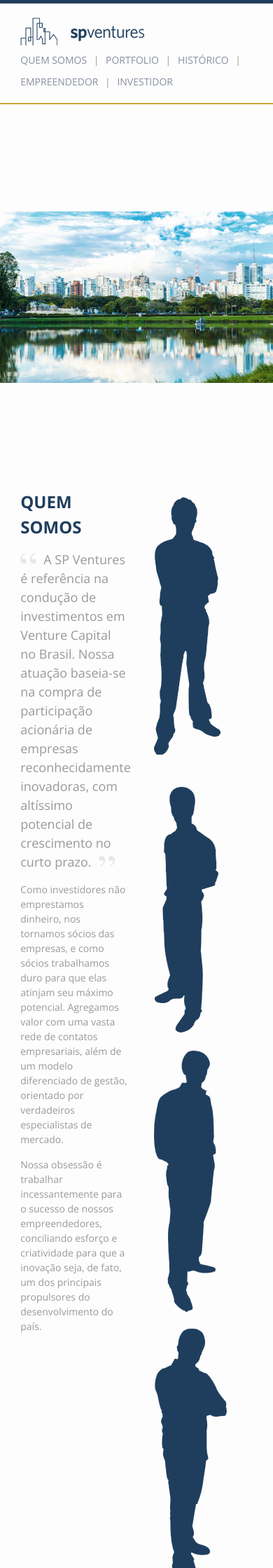
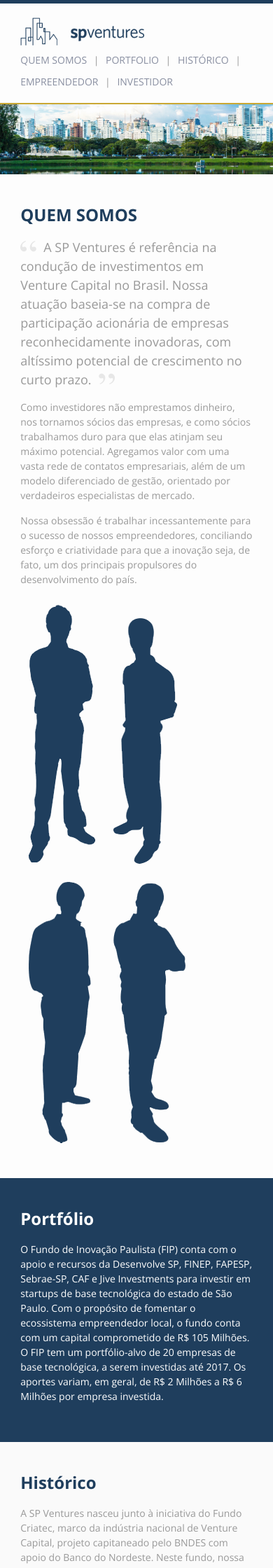
Before and after one commit to spventures/spventures.github.io, a Jekyll site: the page built from index.html, in a window 390 px wide. Shown: the top 2240 px of the page at 70% size. Built offline with Jekyll 4.4.1, drawn with Linux system fonts in a browser that asks for light colours; nearby versions of some CDN libraries.

Commit message:
starting responsive

```diff
--- a/_sass/_base.scss
+++ b/_sass/_base.scss
@@ -178,7 +178,7 @@
 
   @include media-query($on-laptop) {
     max-width: 1150px;
-    padding: 0 10px;
+    padding: 40px 10px;
   }
 }
 
--- /dev/null
+++ b/_sass/_responsive.scss
@@ -0,0 +1,25 @@
+//responsive
+
+
+@media (max-width: 800px) {
+  .big-image{
+    height: 350px;
+  }
+}
+
+
+@media (max-width: 600px) {
+  .big-image{
+    height: 300px;
+  }
+  .left, .right{
+    float: none;
+    width: 100%;
+  }
+}
+
+@media (max-width: 500px){
+  .big-image{
+    height: 100px;
+  }
+}
--- a/css/main.scss
+++ b/css/main.scss
@@ -43,5 +43,6 @@
 		"base",
 		"layout",
 		"syntax-highlighting",
-		"slider"
+		"slider",
+		"responsive"
 ;
--- a/index.html
+++ b/index.html
@@ -3,6 +3,7 @@
 title: SP Ventures
 permalink: /
 ---
+
 <!-- <ul class="bxslider">
   <li><img src="images/slider1.jpg" /></li>
   <li><img src="images/slider2.jpg" /></li>
@@ -135,7 +136,7 @@
     <h1>
       Acredita em seu potencial? Então, nos envie sua proposta!
     </h1>
-    <button href="/">Envie sua proposta</a>
+    <button href="/">Envie sua proposta</button>
   </div>
 </div>
 <div id="investidores">
```
